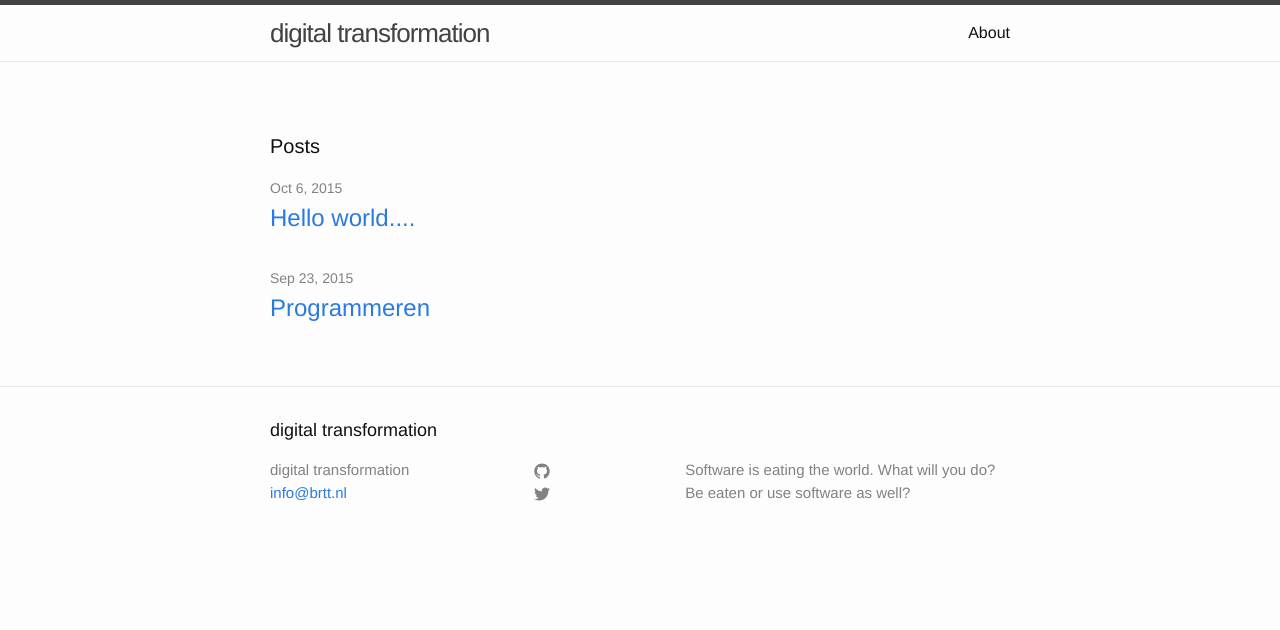
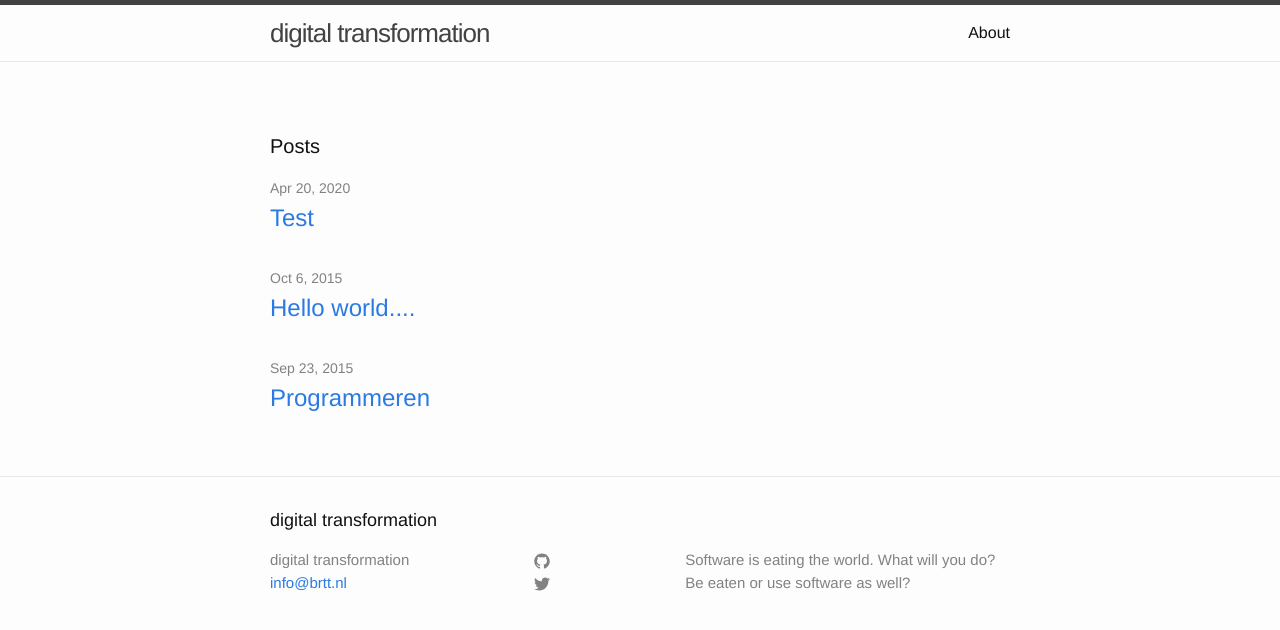
Before and after one commit to wijnandb/wijnandb.github.io, a Jekyll site: the page built from index.html, in a window 1280 px wide. Shown: the top 630 px of the page. Built offline with Jekyll 4.4.1, drawn with Linux system fonts in a browser that asks for light colours; a file with an impossible date is left out.

Commit message:
_posts/2020-4-20-test.md updated from https://stackedit.io/

```diff
--- a/_posts/2020-4-20-test.md
+++ b/_posts/2020-4-20-test.md
@@ -1,8 +1,8 @@
 ---
 layout: post
 title:  "Test"
-date:
-categories: codecult
+date:   2020-4-20
+categories: test
 
 ---
 
```
Also changed, not shown: other parts of _posts/2020-4-20-test.md (+1 -1 lines).
